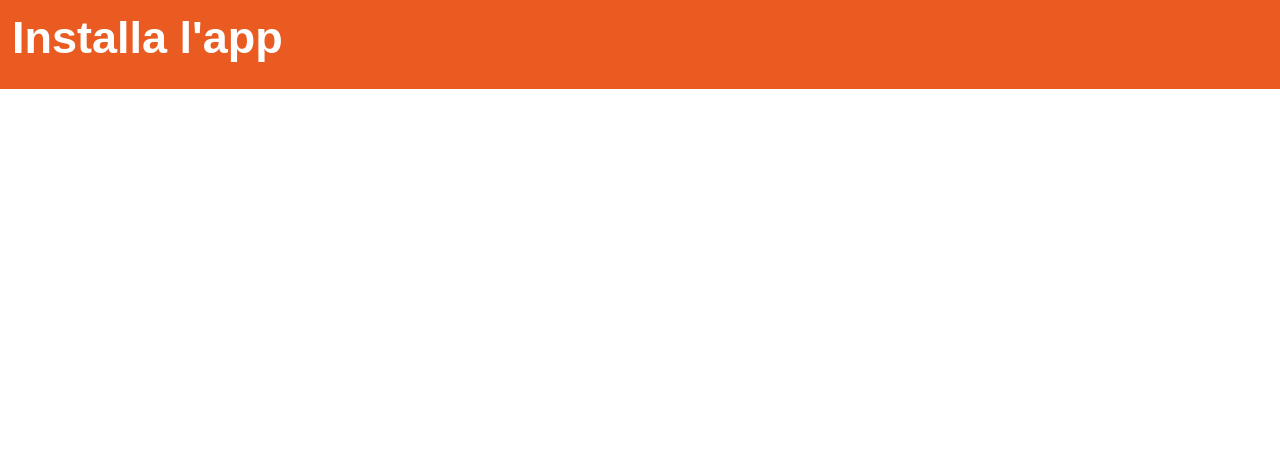
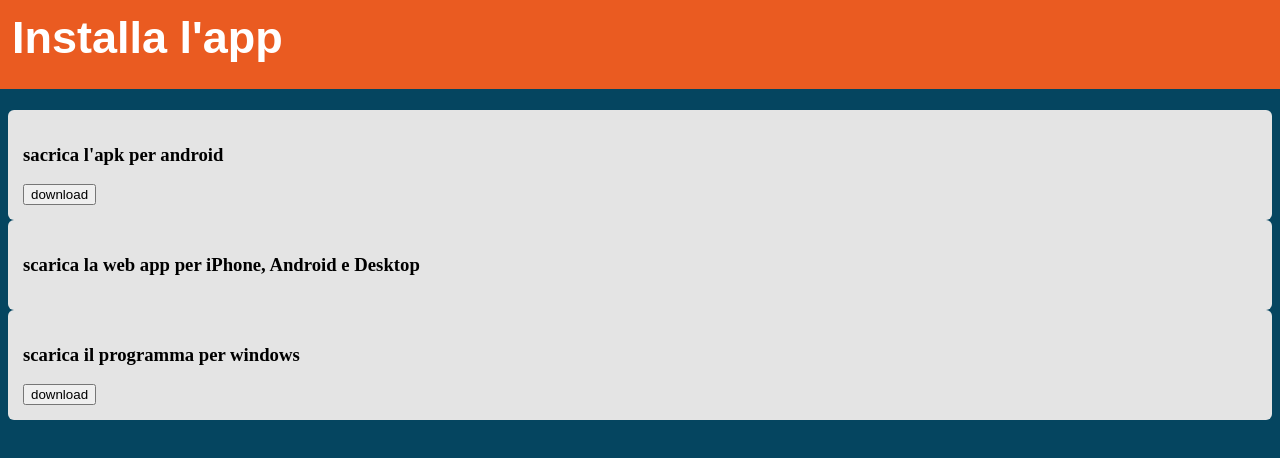
Before and after one commit to valenzanico/liceocremonablog-1blog-app, a plain HTML site: page public/installa/index.html in a window 1280 px wide. Shown: the top 458 px of the page. Drawn offline with Linux system fonts and the light colour scheme.

Commit message:
install menu

```diff
--- a/public/installa/index.html
+++ b/public/installa/index.html
@@ -4,11 +4,28 @@
     <meta charset="utf-8">
     <title>Installa l'applicazione</title>
     <link rel="stylesheet" href="/stylesheets/style1.css">
+    <style media="screen">
+      body {
+        background-color: #054560;
+      }
+    </style>
   </head>
   <body>
     <header>
       <h1 class="topbar">Installa l'app</h1>
     </header>
+    <div class="androidapk">
+      <h3>sacrica l'apk per android</h3>
+      <a href="/files/1bcremonablogapp.apk"><button>download</button></a>
+    </div>
+    <div class="pwa">
+      <h3>scarica la web app per iPhone, Android e Desktop</h3>
+      <pwa-install></pwa-install>
+    </div>
+    <div class="windowsexe">
+      <h3>scarica il programma per windows</h3>
+      <a href="/files/1bcremonablogapp.exe"><button>download</button></a>
+    </div>
 
 
   </body>
--- a/public/stylesheets/style1.css
+++ b/public/stylesheets/style1.css
@@ -26,3 +26,21 @@
 #sharebut:hover {
   background-color: #054560;
 }
+
+.androidapk {
+  background-color: #e4e4e4;
+  padding:15px;
+  border-radius: 6px;
+}
+.pwa {
+  background-color: #e4e4e4;
+  padding:15px;
+  border-radius: 6px;
+}
+
+.windowsexe {
+  background-color: #e4e4e4;
+  padding:15px;
+  border-radius: 6px;
+  border-widht:px;
+}
```
Also changed, not shown: public/index.html (+2 -2 lines).
